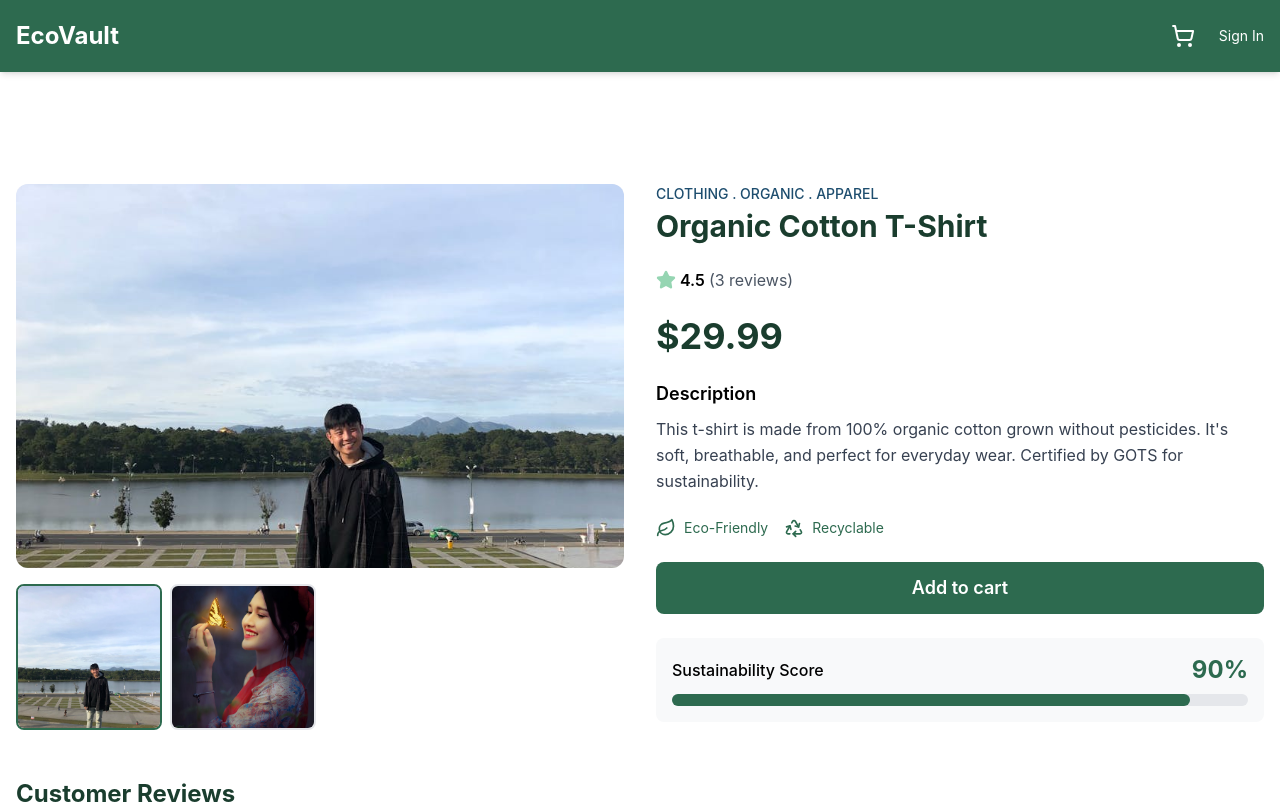
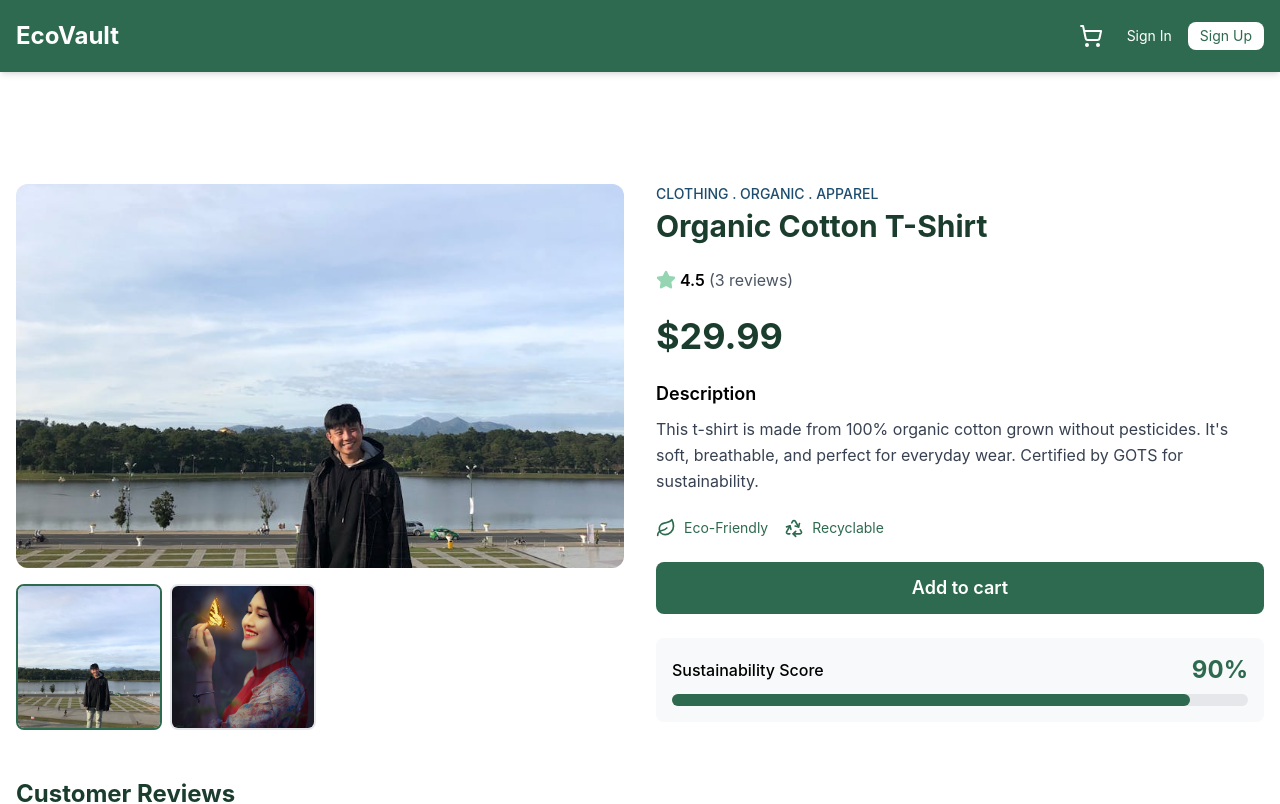
Before and after one commit to afraz-saeed1986/ecovault, a Next.js app: page /product/1 in a window 1280 px wide. Shown: the top 804 px of the page. Built offline with nearby package versions, Linux system fonts and the light colour scheme; no server answers.

Commit message:
fix: migrate from @next/font to next/font (built-in)

```diff
--- a/components/Navbar.tsx
+++ b/components/Navbar.tsx
@@ -17,6 +17,16 @@ export default function Navbar() {
   const { data: session } = useSession();
 
   const showSearch = pathname === "/";
+
+  const handleLogout = async () => {
+    await signOut({
+      redirect: false,
+    });
+
+    document.cookie =
+      "next-auth.session-token=; path=/; expires=Thu, 01 Jan 1970 00:00:01 GMT; secure; samesite=lax";
+    window.location.href = "/";
+  };
 
   return (
     <>
@@ -83,7 +93,7 @@ export default function Navbar() {
                   </Link>
                   {/* خروج */}
                   <button
-                    onClick={() => signOut({ callbackUrl: "/" })}
+                    onClick={handleLogout}
                     className="text-sm hover:underline"
                   >
                     Logout
@@ -91,14 +101,25 @@ export default function Navbar() {
                 </div>
               ) : (
                 /* دکمه ورود */
-                <button
-                  onClick={() =>
-                    signIn("google", { callbackUrl: "/dashboard" })
-                  }
-                  className="text-sm hover:underline"
-                >
-                  Sign In
-                </button>
+                // <button
+                //   onClick={() =>
+                //     signIn("google", { callbackUrl: "/dashboard" })
+                //   }
+                //   className="text-sm hover:underline"
+                // >
+                //   Sign In
+                // </button>
+                <div className="flex items-center gap-4">
+                  <Link href="/auth/signin" className="text-sm hover:underline">
+                    Sign In
+                  </Link>
+                  <Link
+                    href="/auth/signup"
+                    className="text-sm bg-white text-eco-green px-3 py-1 rounded-lg hover:bg-eco-light"
+                  >
+                    Sign Up
+                  </Link>
+                </div>
               )}
             </div>
           </div>
--- a/package.json
+++ b/package.json
@@ -10,7 +10,6 @@
   },
   "dependencies": {
     "@hookform/resolvers": "^5.2.2",
-    "@next/font": "^14.2.15",
     "axios": "^1.13.2",
     "framer-motion": "^12.23.24",
     "fuse.js": "^7.1.0",
```
Also changed, not shown: 1 other file (tests, documents, lock files or other folders).
